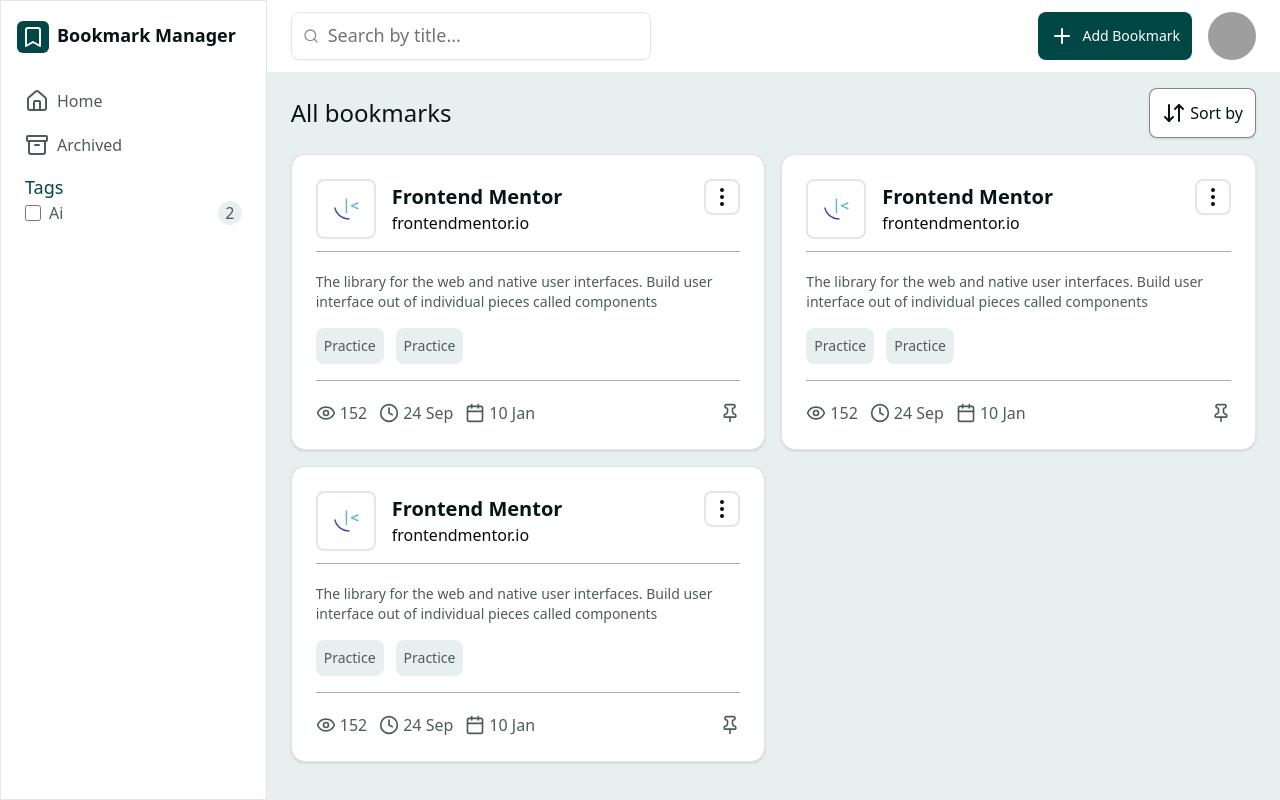
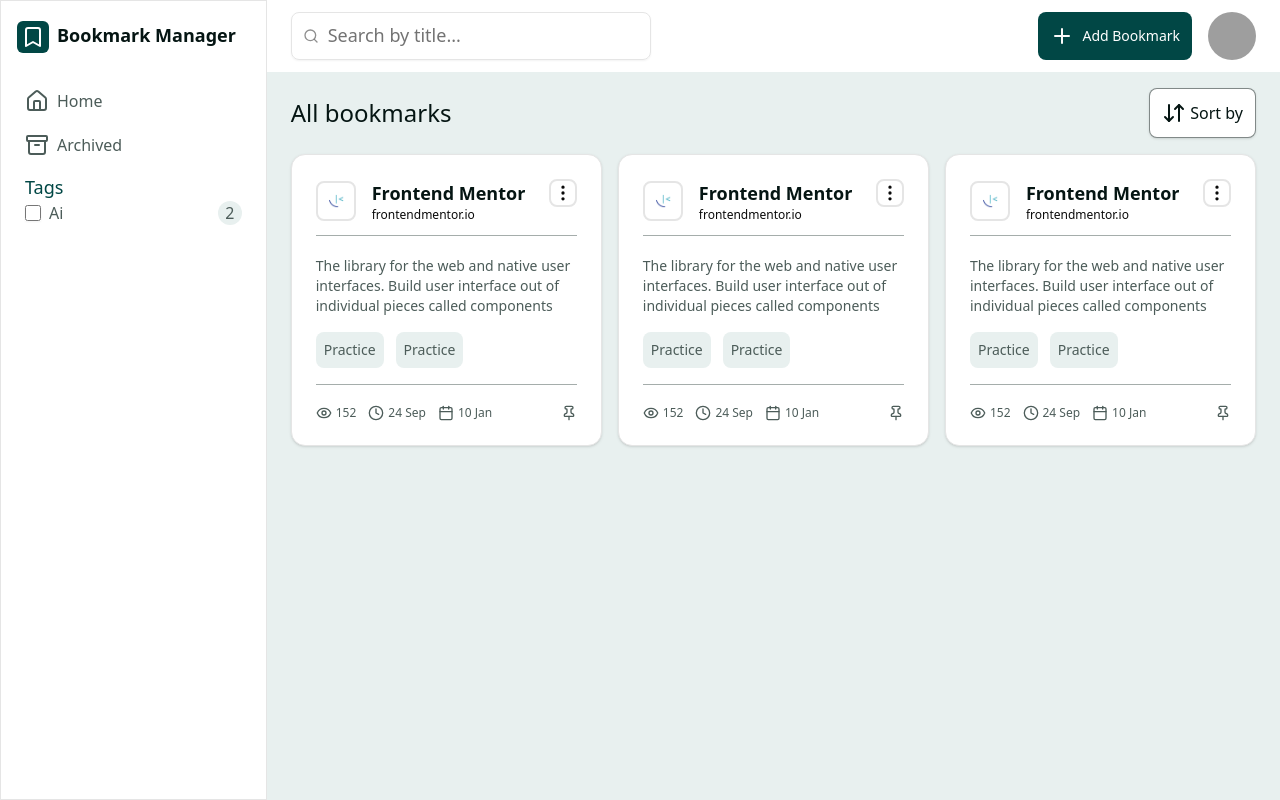
Before and after one commit to Shadrack04/bookmark-manager, a Next.js app: page / in a window 1280 px wide. Built offline with nearby package versions, Linux system fonts and the light colour scheme; grey boxes are pictures that could not be loaded.

Commit message:
fix bookmark card styling on all screen

```diff
--- a/features/bookmark/components/bookmark-card.tsx
+++ b/features/bookmark/components/bookmark-card.tsx
@@ -21,17 +21,19 @@
               alt="Favicon"
               width={60}
               height={60}
-              className=" p-1 border-2 border-border rounded-md"
+              className=" p-1 size-10 border-2 border-border rounded-md"
             />
             <div className=" flex flex-col ">
-              <p className=" text-xl text-secondary font-bold">
+              <p className=" text-xl lg:text-lg text-secondary font-bold">
                 Frontend Mentor
               </p>
-              <Link href="#">frontendmentor.io</Link>
+              <Link href="#" className=" text-xs">
+                frontendmentor.io
+              </Link>
             </div>
           </div>
 
-          <EllipsisVertical className=" size-9 p-1 border-2 border-border rounded-md" />
+          <EllipsisVertical className=" size-7 p-0.5 border-2 border-border rounded-md" />
         </div>
         <div className="w-full h-[1px] my-1 bg-muted/50" />
       </CardHeader>
@@ -52,21 +54,21 @@
       <CardFooter className=" justify-between">
         <div className=" flex items-center gap-3">
           <div className=" flex items-center gap-1 text-muted">
-            <Eye className=" size-5" />
-            <span>152</span>
+            <Eye className=" size-4" />
+            <span className=" text-xs">152</span>
           </div>
 
           <div className=" flex items-center gap-1 text-muted">
-            <Clock className=" size-5" />
-            <span>24 Sep</span>
+            <Clock className=" size-4" />
+            <span className=" text-xs">24 Sep</span>
           </div>
 
           <div className=" flex items-center gap-1 text-muted">
-            <Calendar className=" size-5" />
-            <span>10 Jan</span>
+            <Calendar className=" size-4" />
+            <span className=" text-xs">10 Jan</span>
           </div>
         </div>
-        <Pin className=" size-5 text-muted" />
+        <Pin className=" size-4 text-muted" />
       </CardFooter>
     </Card>
   );
--- a/features/bookmark/components/bookmark-screen.tsx
+++ b/features/bookmark/components/bookmark-screen.tsx
@@ -9,7 +9,7 @@
         <h1 className=" text-secondary font-medium text-2xl">All bookmarks</h1>
         <Sort />
       </div>
-      <div className=" grid grid-cols-1 md:grid-cols-2 gap-4">
+      <div className=" grid grid-cols-1 md:grid-cols-2 lg:grid-cols-3 gap-4 lg:gap-4">
         <BookmarkCard />
         <BookmarkCard />
         <BookmarkCard />
```
